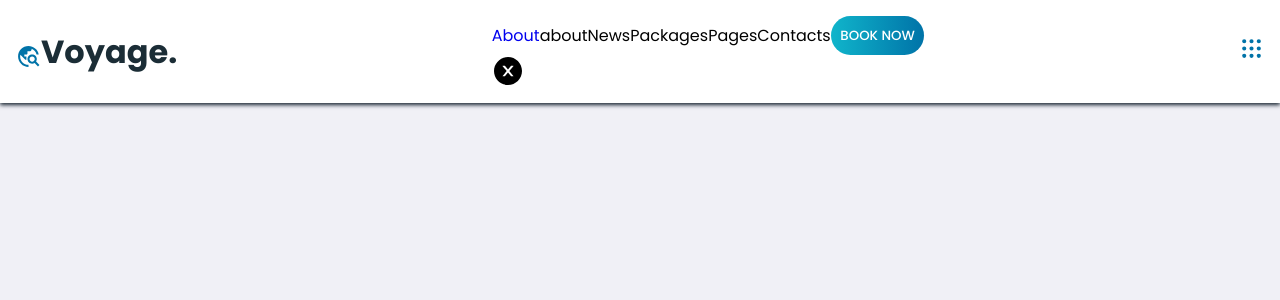
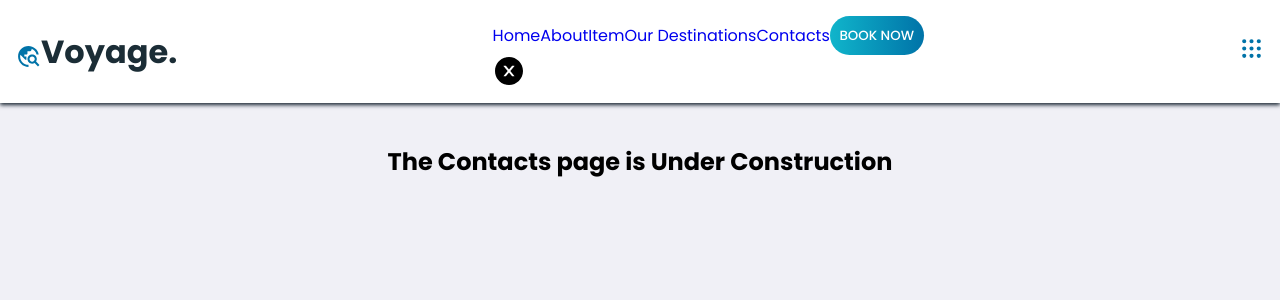
Before and after one commit to tresorsawasawa/travel_agency, a React (Create React App) app: page /contacts in a window 1280 px wide. Shown: the top 300 px of the page. Built offline with nearby package versions, Linux system fonts and the light colour scheme.

Commit message:
Update the application routes

```diff
--- a/src/App.js
+++ b/src/App.js
@@ -2,6 +2,7 @@ import React from 'react';
 import { Route, Routes } from 'react-router-dom';
 
 import HomePage from './Pages/HomePage';
+import Contacts from './Pages/Contacts';
 import Navbar from './Components/Navbar/Navbar';
 import Travels from './Pages/Travels';
 import Travel from './Pages/Travel';
@@ -13,6 +14,7 @@ const App = () => (
     <Routes>
       <Route path="/" element={<HomePage />} />
       <Route path="/about" element={<About />} />
+      <Route path="/contacts" element={<Contacts />} />
       <Route path="/travels" element={<Travels />} />
       <Route path="/travels/:id" element={<Travel />} />
     </Routes>
--- a/src/Components/Navbar/Navbar.jsx
+++ b/src/Components/Navbar/Navbar.jsx
@@ -1,5 +1,6 @@
 import React, { useState } from 'react';
 import { MdOutlineTravelExplore } from 'react-icons/md';
+import uuid from 'react-uuid';
 import { AiFillCloseCircle } from 'react-icons/ai';
 import { TbGridDots } from 'react-icons/tb';
 import { NavLink } from 'react-router-dom';
@@ -8,32 +9,32 @@ import { Link } from 'react-scroll';
 const Navbar = () => {
   const navLists = [
     {
-      id: 1,
-      to: 'home',
-      name: 'about',
+      id: uuid(),
+      to: '/',
+      name: 'Home',
       class: 'navItem  clickable',
     },
     {
-      id: 2,
-      to: 'home',
-      name: 'News',
+      id: uuid(),
+      to: '/about',
+      name: 'About',
       class: 'navItem  clickable',
     },
     {
-      id: 3,
-      to: 'home',
-      name: 'Packages',
+      id: uuid(),
+      to: 'travels/:id',
+      name: 'Item',
       class: 'navItem  clickable',
     },
     {
-      id: 4,
-      to: 'home',
-      name: 'Pages',
+      id: uuid(),
+      to: '/travels',
+      name: 'Our Destinations',
       class: 'navItem  clickable',
     },
     {
-      id: 5,
-      to: 'home',
+      id: uuid(),
+      to: '/contacts',
       name: 'Contacts',
       class: 'navItem  clickable',
     },
@@ -58,27 +59,15 @@ const Navbar = () => {
 
       <nav className={active}>
         <ul className="navList flex">
-          <li aria-hidden="true" className="navItem  clickable">
-            <NavLink
-              to="/about"
-              onClick={() => closeNavMenu()}
-              className="navLink"
-            >
-              About
-            </NavLink>
-          </li>
-
           {navLists.map((navItem) => (
             <li key={navItem.id} aria-hidden="true" className={navItem.class}>
-              <Link
+              <NavLink
                 to={navItem.to}
                 onClick={() => closeNavMenu()}
-                smooth
-                span={true.toString()}
                 className="navLink"
               >
                 {navItem.name}
-              </Link>
+              </NavLink>
             </li>
           ))}
 
--- /dev/null
+++ b/src/Pages/Contacts.jsx
@@ -0,0 +1,12 @@
+import React from 'react';
+
+const Contacts = () => (
+  <main>
+    <section>
+      <h2 style={{ marginTop: '5rem', textAlign: 'center' }}>
+        The Contacts page is Under Construction
+      </h2>
+    </section>
+  </main>
+);
+export default Contacts;
```
